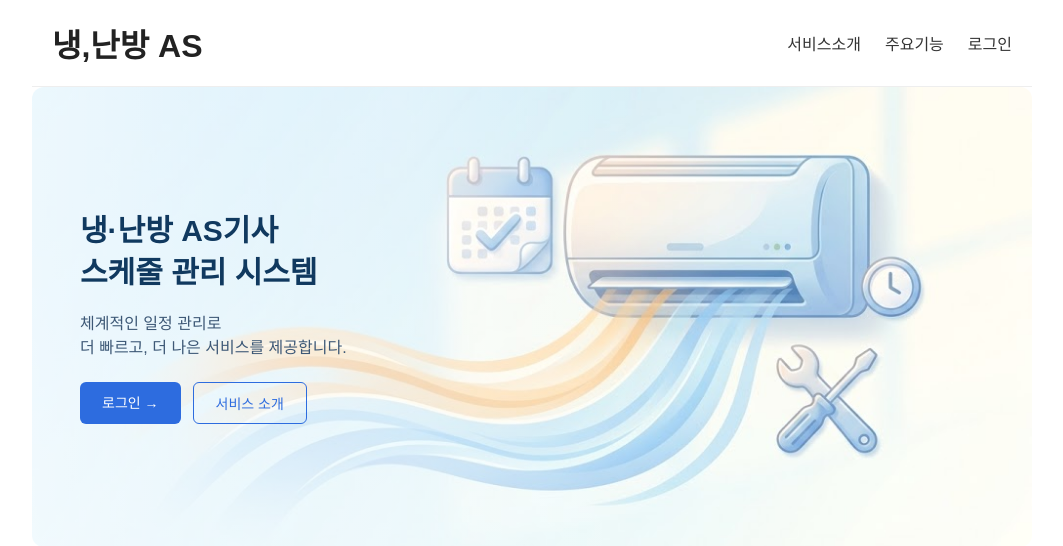
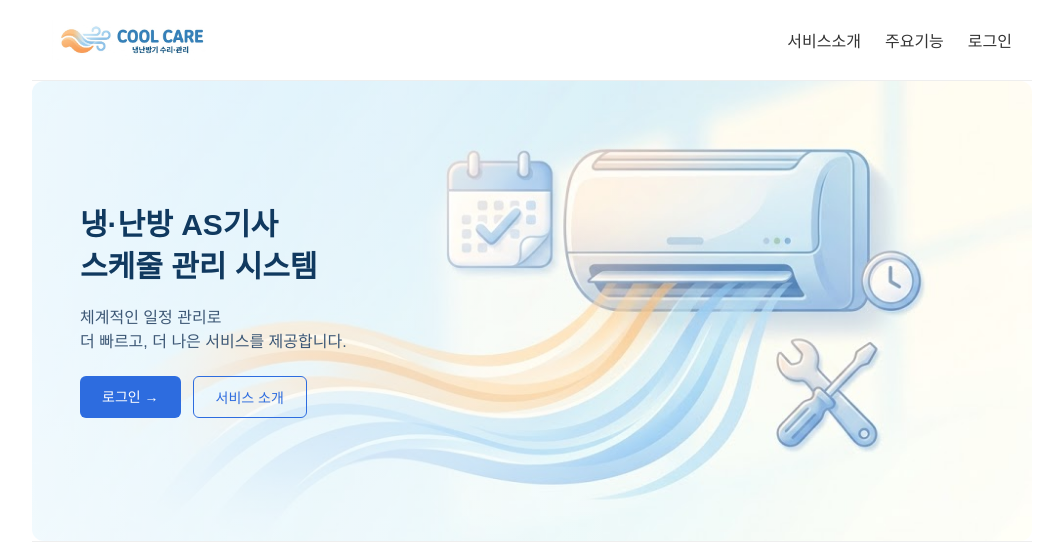
Before and after one commit to ung-Jin/Schedule, a Spring Boot app: page / in a window 1280 px wide. Shown: the top 546 px of the page, without its empty margins (108-1171 px from the left). Run offline with Spring Boot 4, Linux system fonts and the light colour scheme.

```diff
--- a/src/main/java/com/green/Schedule/member/controller/MemberController.java
+++ b/src/main/java/com/green/Schedule/member/controller/MemberController.java
@@ -73,7 +73,8 @@ public class MemberController {
     public String logout(HttpSession session) {
         // 세션에 저장된 정보를 모두 지웁니다.
         session.invalidate();
-        return "redirect:/member/login";
+        // 어느 화면에서 로그아웃을 누르든 메인(첫) 화면으로 이동시킵니다.
+        return "redirect:/";
     }
 
 
--- a/src/main/java/com/green/Schedule/member/controller/RepairmanController.java
+++ b/src/main/java/com/green/Schedule/member/controller/RepairmanController.java
@@ -10,6 +10,6 @@ public class RepairmanController {
 
   @GetMapping("/main")
   public String main() {
-    return "pages/result/result_dashboard";
+    return "redirect:/as-result-dash-board";
   }
 }
--- a/src/main/resources/mapper/result-mapper.xml
+++ b/src/main/resources/mapper/result-mapper.xml
@@ -48,7 +48,7 @@
     , r.SYMPTOM AS symptom
     FROM AS_SCHEDULE s
 <!--    고객정보 가져오기-->
-    JOIN AS_REQUEST r ON s.REQUEST_NO = r.REQUEST_NO
+    JOIN REQUEST r ON s.REQUEST_NO = r.REQUEST_NO
 <!--    로그인한 기사 찾기-->
     JOIN ENGINEER e ON s.ENGINEER_NO = e.ENGINEER_NO
     WHERE e.MEM_NO = #{memNo}
@@ -77,7 +77,7 @@
     , r.SYMPTOM AS symptom
     , r.REQUEST_DATE AS requestDate
     FROM AS_SCHEDULE s
-    JOIN AS_REQUEST r ON s.REQUEST_NO = r.REQUEST_NO
+    JOIN REQUEST r ON s.REQUEST_NO = r.REQUEST_NO
     WHERE s.SCHEDULE_NO = #{scheduleNo};
   </select>
 
--- a/src/main/resources/static/FirstPage.css
+++ b/src/main/resources/static/FirstPage.css
@@ -38,6 +38,16 @@ body {
 .first-top h1 a {
   color: #222;
   text-decoration: none;
+}
+
+.first-top h1 {
+  display: flex;
+  align-items: center;
+}
+
+.first-top .brand-logo {
+  height: 40px;
+  width: auto;
 }
 
 .first-top nav ul {
--- a/src/main/resources/templates/FirstPage.html
+++ b/src/main/resources/templates/FirstPage.html
@@ -14,7 +14,7 @@
 
     <!-- 상단 메뉴 -->
     <header class="first-top">
-      <h1>냉,난방 AS</h1>
+      <h1><img th:src="@{/common/logo.jpg}" alt="냉·난방 AS 로고" class="brand-logo"></h1>
 
       <nav>
         <ul>
--- a/src/main/resources/templates/features.html
+++ b/src/main/resources/templates/features.html
@@ -13,7 +13,7 @@
 
     <!-- 상단 메뉴 (메인페이지와 동일) -->
     <header class="first-top">
-      <h1><a th:href="@{/}">냉,난방 AS</a></h1>
+      <h1><a th:href="@{/}"><img th:src="@{/common/logo.jpg}" alt="냉·난방 AS 로고" class="brand-logo"></a></h1>
 
       <nav>
         <ul>
--- a/src/main/resources/templates/service-intro.html
+++ b/src/main/resources/templates/service-intro.html
@@ -13,7 +13,7 @@
 
     <!-- 상단 메뉴 (메인페이지와 동일) -->
     <header class="first-top">
-      <h1><a th:href="@{/}">냉,난방 AS</a></h1>
+      <h1><a th:href="@{/}"><img th:src="@{/common/logo.jpg}" alt="냉·난방 AS 로고" class="brand-logo"></a></h1>
 
       <nav>
         <ul>
```
Also changed, not shown: src/main/resources/static/common/side.css (+11 -0 lines), src/main/resources/templates/common/side.html (+8 -13 lines), src/main/resources/static/common/logo.jpg (added).
